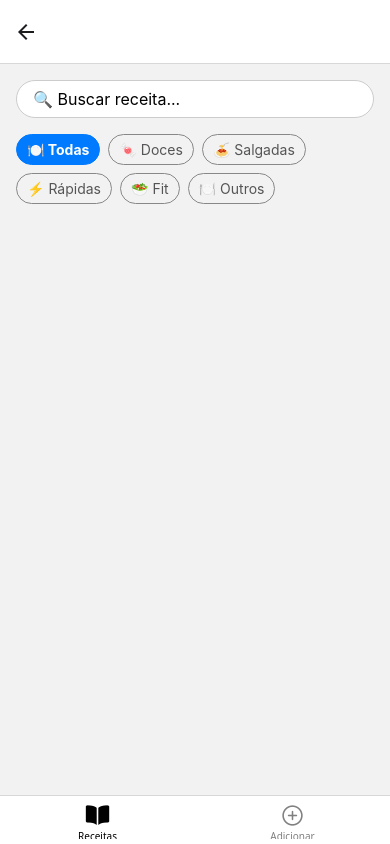
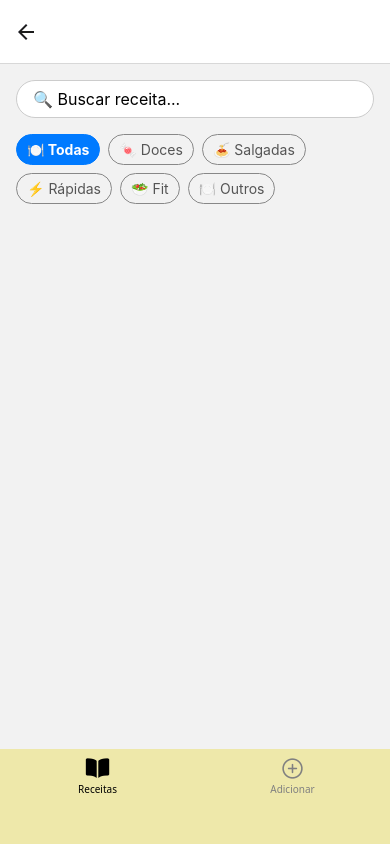
Before and after one commit to andre-0303/Z-Cook, a React Native app: screen /VerReceitaTabs in a window 390 px wide. Built offline with nearby package versions, Linux system fonts and the light colour scheme.

Commit message:
:sparkles: feat: Mudando a cor da tab

```diff
--- a/src/routes/VerReceita.routes.tsx
+++ b/src/routes/VerReceita.routes.tsx
@@ -22,6 +22,12 @@ export default function VerReceitaTabs() {
           return <Ionicons name={iconName} size={size} color={color} />;
         },
         tabBarActiveTintColor: '#000',
+        tabBarStyle: {
+          backgroundColor: '#EEE8AA',
+          borderTopWidth: 0,
+          elevation: 10,
+          height: 95
+        },
         tabBarInactiveTintColor: 'gray',
         headerShown: false
       })}
```
